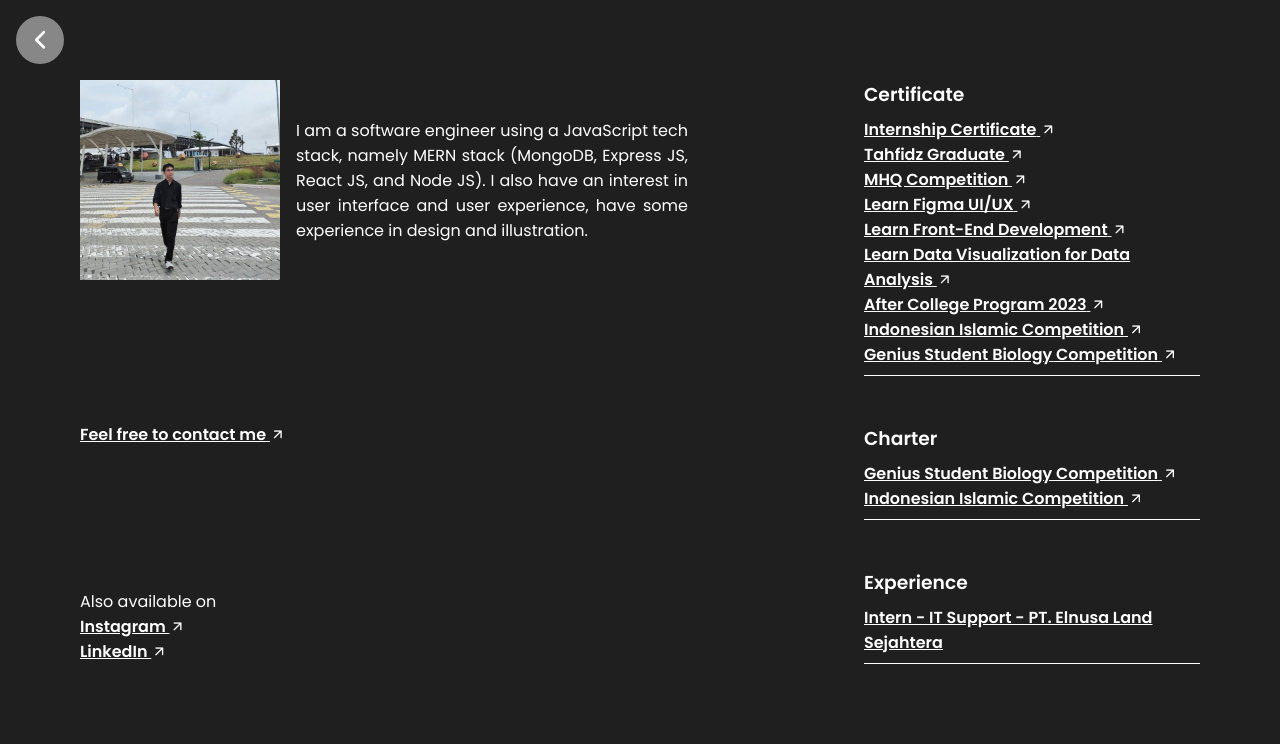
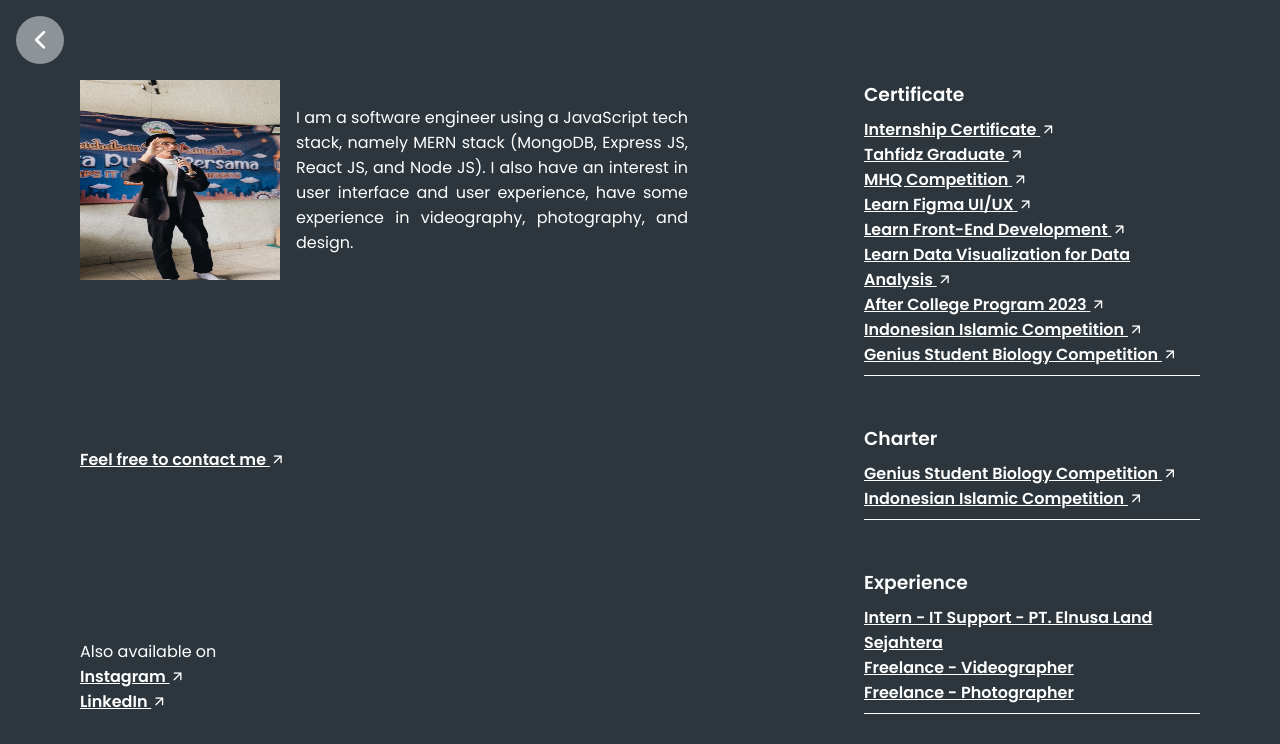
Before and after one commit to akbarrn/akbarrn-personal-website, a React (Create React App) app: page /me in a window 1280 px wide. Shown: the top 744 px of the page. Built offline with nearby package versions, Linux system fonts and the light colour scheme.

Commit message:
Add files via upload

```diff
--- a/src/App.css
+++ b/src/App.css
@@ -1,7 +1,8 @@
 @import url("https://fonts.googleapis.com/css2?family=Poppins:ital,wght@0,400;0,600;1,900&display=swap");
 
 :root {
-  --primary-color: #1f1f1f;
+  /* --primary-color: #1f1f1f; */
+  --primary-color: #2c363c;
   --secondary-color: #000000;
   --font-size-typography: 800;
   --font-style-typography: italic;
--- a/src/components/contact/Contact.jsx
+++ b/src/components/contact/Contact.jsx
@@ -19,7 +19,7 @@ const Contact = () => {
   const sendEmail = () => {
     emailjs
       .sendForm(
-        "service_xv06muc",
+        "service_lz6e8xd",
         "template_fg0ssle",
         form.current,
         "apsEnO_P2SJvTVa59"
--- a/src/components/footer/Footer.jsx
+++ b/src/components/footer/Footer.jsx
@@ -56,7 +56,7 @@ const Footer = () => {
             <a
               target="_blank"
               rel="noreferrer noopener"
-              href="https://www.tiktok.com/@bboyy_."
+              href="https://www.tiktok.com/@akbrrnh"
             >
               TikTok
             </a>
--- a/src/components/header/header.css
+++ b/src/components/header/header.css
@@ -22,7 +22,7 @@
 }
 
 .header__image {
-  background: url("../../assets/profileImage.jpg");
+  background: url("../../assets/foto.jpg") no-repeat center;
   position: end;
   width: 500px;
   height: 600px;
--- a/src/components/moreInfoMe/MoreInfo.jsx
+++ b/src/components/moreInfoMe/MoreInfo.jsx
@@ -1,7 +1,7 @@
 import React from "react";
 import { motion, useScroll, useTransform } from "framer-motion";
 
-import picture from "../../assets/profileImage.jpg";
+import picture from "../../assets/foto.jpg";
 
 import "./moreInfo.css";
 import { Link } from "react-router-dom";
@@ -25,7 +25,7 @@ const MoreInfo = () => {
               I am a software engineer using a JavaScript tech stack, namely
               MERN stack (MongoDB, Express JS, React JS, and Node JS). I also
               have an interest in user interface and user experience, have some
-              experience in design and illustration.
+              experience in videography, photography, and design.
             </span>
           </div>
           <a href="#info__contact">
@@ -43,7 +43,7 @@ const MoreInfo = () => {
             <a
               target="_blank"
               rel="noreferrer noopener"
-              href="www.linkedin.com/in/akbarrnh"
+              href="https://linkedin.com/in/akbarrnh"
             >
               LinkedIn <i class="uil uil-arrow-up-right"></i>
             </a>
@@ -154,6 +154,12 @@ const MoreInfo = () => {
               <a>
                 Intern - IT Support - PT. Elnusa Land Sejahtera{" "}
               </a>
+              <a>
+                Freelance - Videographer{" "}
+              </a>
+              <a>
+                Freelance - Photographer{" "}
+              </a>
             </div>
           </div>
         </div>
--- a/src/components/moreInfoMe/moreInfo.css
+++ b/src/components/moreInfoMe/moreInfo.css
@@ -39,6 +39,7 @@ h1 {
 .info__picture {
   width: 200px;
   height: 200px;
+
 }
 
 .info__more {
```
Also changed, not shown: src/assets/foto.jpg (added).
